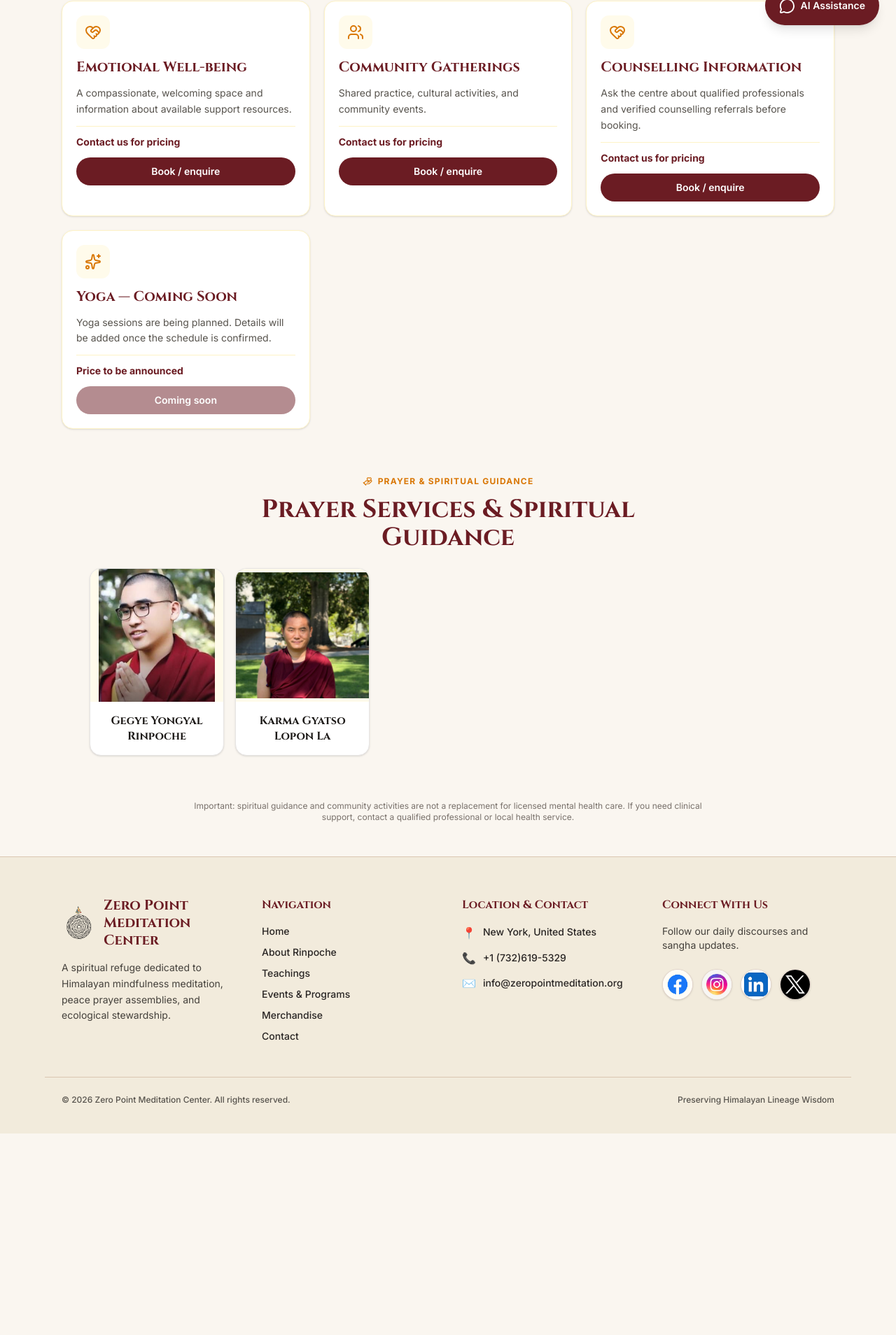
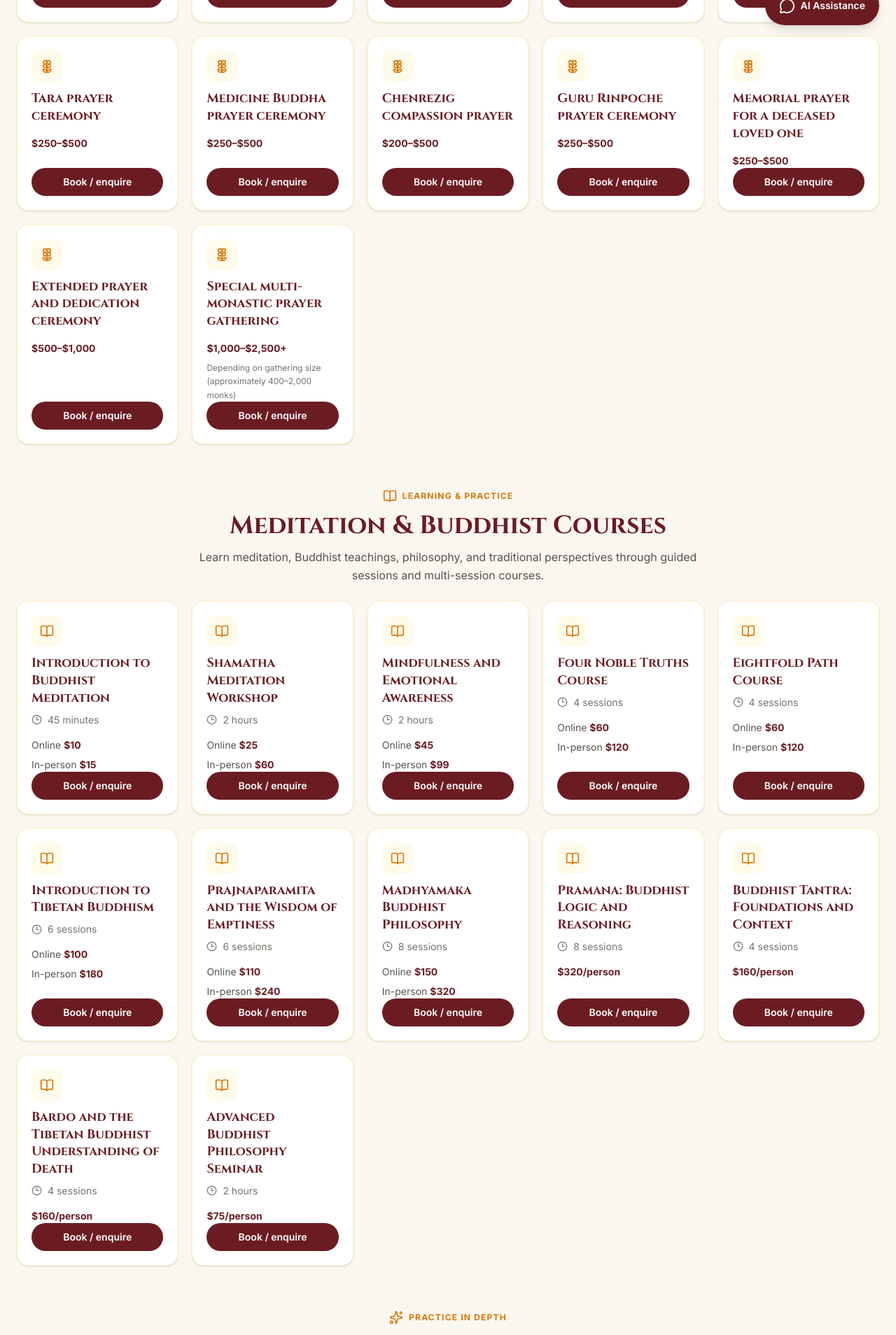
Before and after one commit to sherpaten/Zero-Point-Meditation-Center, a React (Vite) app in the folder zero-point-meditation/: page /services in a window 1280 px wide. Shown: the part 740-2648 px from the top of the page at 70% size. Before the commit the page ends 2360 px from the top, so only its background shows below. Built offline with nearby package versions, Linux system fonts and the light colour scheme.

Commit message:
Update services page with current offerings and pricing

```diff
--- a/zero-point-meditation/src/pages/Services.jsx
+++ b/zero-point-meditation/src/pages/Services.jsx
@@ -2,9 +2,96 @@ import React, { useState } from 'react';
 import BookingModal from '../components/BookingModal.jsx';
 import { Helmet } from 'react-helmet-async';
 import { motion } from 'framer-motion';
-import { HeartHandshake, Flower2, BookOpen, Sparkles, Users, HandHeart, ArrowRight } from 'lucide-react';
+import { HeartHandshake, Flower2, BookOpen, Sparkles, Users, HandHeart, Clock3, Landmark } from 'lucide-react';
 import gegyeYongyalRinpoche from "../assets/Teams/Gegye Yongyal Rinpoche's.png";
 import karmaGyatsoPhoto from "../assets/Teams/Teachers/karma Gyatso lopon la .jpeg";
+
+const prayerServices = [
+  { name: 'Short personal blessing and prayer', price: '$100–$250' },
+  { name: 'House blessing ceremony', price: '$250–$500' },
+  { name: 'New home or business blessing', price: '$300–$500' },
+  { name: 'Family prayer ceremony', price: '$250–$500' },
+  { name: 'Long-life prayer and blessing', price: '$250–$500' },
+  { name: 'Tara prayer ceremony', price: '$250–$500' },
+  { name: 'Medicine Buddha prayer ceremony', price: '$250–$500' },
+  { name: 'Chenrezig compassion prayer', price: '$200–$500' },
+  { name: 'Guru Rinpoche prayer ceremony', price: '$250–$500' },
+  { name: 'Memorial prayer for a deceased loved one', price: '$250–$500' },
+  { name: 'Extended prayer and dedication ceremony', price: '$500–$1,000' },
+  { name: 'Special multi-monastic prayer gathering', price: '$1,000–$2,500+', detail: 'Depending on gathering size (approximately 400–2,000 monks)' },
+];
+
+const courses = [
+  { name: 'Introduction to Buddhist Meditation', duration: '45 minutes', online: '$10', inPerson: '$15' },
+  { name: 'Shamatha Meditation Workshop', duration: '2 hours', online: '$25', inPerson: '$60' },
+  { name: 'Mindfulness and Emotional Awareness', duration: '2 hours', online: '$45', inPerson: '$99' },
+  { name: 'Four Noble Truths Course', duration: '4 sessions', online: '$60', inPerson: '$120' },
+  { name: 'Eightfold Path Course', duration: '4 sessions', online: '$60', inPerson: '$120' },
+  { name: 'Introduction to Tibetan Buddhism', duration: '6 sessions', online: '$100', inPerson: '$180' },
+  { name: 'Prajnaparamita and the Wisdom of Emptiness', duration: '6 sessions', online: '$110', inPerson: '$240' },
+  { name: 'Madhyamaka Buddhist Philosophy', duration: '8 sessions', online: '$150', inPerson: '$320' },
+  { name: 'Pramana: Buddhist Logic and Reasoning', duration: '8 sessions', price: '$320/person' },
+  { name: 'Buddhist Tantra: Foundations and Context', duration: '4 sessions', price: '$160/person' },
+  { name: 'Bardo and the Tibetan Buddhist Understanding of Death', duration: '4 sessions', price: '$160/person' },
+  { name: 'Advanced Buddhist Philosophy Seminar', duration: '2 hours', price: '$75/person' },
+];
+
+const retreats = [
+  { name: 'Introduction to Meditation Retreat', duration: 'Half day', price: '$75/person' },
+  { name: 'Shamatha Meditation Retreat', duration: 'Full day', price: '$125/person' },
+  { name: 'Buddhist Philosophy Day Retreat', duration: 'Full day', price: '$150/person' },
+  { name: 'Noble Tara Practice Retreat', duration: 'Full day', price: '$150/person' },
+  { name: 'Compassion and Bodhicitta Retreat', duration: 'Full day', price: '$125/person' },
+  { name: 'Weekend Buddhist Meditation Retreat', duration: '2 days', price: '$275/person' },
+  { name: 'Advanced Tibetan Buddhist Retreat', duration: '3 days', price: '$450/person' },
+  { name: 'Private Family Retreat', duration: 'Half day', price: '$500–$750' },
+  { name: 'Private Individual Retreat Instruction', duration: 'Full day', price: '$750–$1,000' },
+  { name: 'Institutional Retreat for an Organization', duration: 'Full day', price: '$1,000–$2,000' },
+];
+
+const workplaceServices = [
+  { name: 'Workplace Meditation Introduction', duration: '60 minutes', price: '$500' },
+  { name: 'Corporate Mindfulness Workshop', duration: '90 minutes', price: '$750' },
+  { name: 'Compassion and Leadership Workshop', duration: '2 hours', price: '$1,000' },
+  { name: 'Buddhist Ethics and Leadership Seminar', duration: '2 hours', price: '$1,000' },
+  { name: 'Corporate Half-Day Retreat', duration: '4 hours', price: '$1,500' },
+  { name: 'Corporate Full-Day Retreat', duration: '6–8 hours', price: '$2,500' },
+  { name: 'Executive Meditation Instruction', duration: '60 minutes', price: '$250' },
+  { name: 'Monthly Corporate Meditation Program', duration: '4 sessions', price: '$2,000' },
+  { name: 'Corporate Meditation Series', duration: '8 sessions', price: '$4,000' },
+  { name: 'Leadership and Reflective Practice Program', duration: '3 months', price: '$6,000–$12,000' },
+];
+
+function ServiceSection({ eyebrow, title, description, icon, items, category }) {
+  return (
+    <section className="space-y-6">
+      <div className="mx-auto max-w-3xl space-y-3 text-center">
+        <span className="inline-flex items-center gap-2 text-buddhist-gold font-bold text-xs uppercase tracking-widest">{icon}{eyebrow}</span>
+        <h2 className="font-serif text-3xl sm:text-4xl font-bold text-buddhist-burgundy">{title}</h2>
+        {description && <p className="text-stone-600 leading-relaxed">{description}</p>}
+      </div>
+      <div className="grid grid-cols-1 sm:grid-cols-2 lg:grid-cols-4 xl:grid-cols-5 gap-5">
+        {items.map((item) => (
+          <article key={item.name} className="flex h-full flex-col rounded-2xl border border-amber-100 bg-white p-4 sm:p-5 shadow-sm transition-shadow hover:shadow-md">
+            <div className="mb-3 flex h-11 w-11 items-center justify-center rounded-xl bg-amber-50 text-buddhist-gold">{icon}</div>
+            <h3 className="font-serif text-lg font-bold leading-snug text-buddhist-burgundy">{item.name}</h3>
+            {item.duration && <p className="mt-2 flex items-center gap-2 text-sm text-stone-500"><Clock3 size={15} />{item.duration}</p>}
+            {item.online && item.inPerson ? (
+              <div className="mt-4 space-y-2 text-sm">
+                <p className="text-stone-600">Online <strong className="text-buddhist-burgundy">{item.online}</strong></p>
+                <p className="text-stone-600">In-person <strong className="text-buddhist-burgundy">{item.inPerson}</strong></p>
+              </div>
+            ) : (
+              <p className="mt-4 text-sm font-bold text-buddhist-burgundy">{item.price}</p>
+            )}
+            {item.detail && <p className="mt-2 text-xs leading-relaxed text-stone-500">{item.detail}</p>}
+            <button type="button" onClick={() => category(item)} className="mt-auto inline-flex w-full items-center justify-center rounded-full bg-buddhist-burgundy px-4 py-2.5 mt-5 text-sm font-semibold text-white hover:opacity-90 focus:outline-none focus-visible:ring-2 focus-visible:ring-buddhist-gold focus-visible:ring-offset-2">Book / enquire</button>
+          </article>
+        ))}
+      </div>
+    </section>
+  );
+}
 
 export default function Services() {
   const [bookingOpen, setBookingOpen] = useState(false);
@@ -12,92 +99,98 @@ export default function Services() {
   const [bookingService, setBookingService] = useState('');
   const openBooking = (type, service) => {
     if (typeof window !== 'undefined' && typeof window.gtag === 'function') {
-      window.gtag('event', 'service_booking_click', {
-        service_name: service,
-        booking_type: type,
-        button_location: 'services_page'
-      });
+      window.gtag('event', 'service_booking_click', { service_name: service, booking_type: type, button_location: 'services_page' });
     }
     setBookingType(type);
     setBookingService(service);
     setBookingOpen(true);
   };
+  const bookPrayer = (item) => openBooking('service', item.name);
+  const bookCourse = (item) => openBooking('service', item.name);
+  const bookRetreat = (item) => openBooking('event', item.name);
+  const bookWorkplace = (item) => openBooking('service', item.name);
+
   return (
+    <div className="max-w-[1600px] mx-auto px-5 sm:px-6 py-12 space-y-16">
+      <Helmet>
+        <title>Prayer Services, Buddhist Courses & Retreats | Zero Point</title>
+        <meta name="description" content="Explore prayer ceremonies, Buddhist meditation courses, retreats, and workplace programs offered by Zero Point Meditation Center. View recommended prices and enquire online." />
+        <link rel="canonical" href="https://www.zeropointmeditationcenter.org/services" />
+        <meta property="og:type" content="website" />
+        <meta property="og:site_name" content="Zero Point Meditation Center" />
+        <meta property="og:url" content="https://www.zeropointmeditationcenter.org/services" />
+        <meta property="og:title" content="Prayer Services, Buddhist Courses & Retreats | Zero Point" />
+        <meta property="og:description" content="Explore prayer ceremonies, Buddhist meditation courses, retreats, and workplace programs offered by Zero Point Meditation Center." />
+        <meta name="twitter:card" content="summary" />
+        <meta name="twitter:title" content="Prayer Services, Buddhist Courses & Retreats | Zero Point" />
+        <meta name="twitter:description" content="Explore prayer ceremonies, Buddhist meditation courses, retreats, and workplace programs offered by Zero Point Meditation Center." />
+      </Helmet>
 
-      <div className="max-w-6xl mx-auto px-6 py-12 space-y-16">
-      <Helmet>
-        <title>Meditation, Prayer & Spiritual Support Services | Zero Point</title>
-        <meta name="description" content="Explore meditation, Buddhist prayer, spiritual guidance and community support offered by Zero Point Meditation Center. Contact us to learn about current services."/>
-        <link rel="canonical" href="https://www.zeropointmeditationcenter.org/services"/>
-        <meta property="og:type" content="website"/>
-        <meta property="og:site_name" content="Zero Point Meditation Center"/>
-        <meta property="og:url" content="https://www.zeropointmeditationcenter.org/services"/>
-        <meta property="og:title" content="Meditation, Prayer & Spiritual Support Services | Zero Point"/>
-        <meta property="og:description" content="Explore meditation, Buddhist prayer, spiritual guidance and community support offered by Zero Point Meditation Center. Contact us to learn about current services."/>
-        <meta name="twitter:card" content="summary"/>
-        <meta name="twitter:title" content="Meditation, Prayer & Spiritual Support Services | Zero Point"/>
-        <meta name="twitter:description" content="Explore meditation, Buddhist prayer, spiritual guidance and community support offered by Zero Point Meditation Center. Contact us to learn about current services."/>
-      </Helmet>
       <motion.header initial={{ opacity: 0, y: -16 }} animate={{ opacity: 1, y: 0 }} className="text-center max-w-3xl mx-auto space-y-4">
-        <span className="inline-flex items-center gap-2 text-buddhist-gold font-bold text-xs uppercase tracking-widest"><Sparkles size={14}/> Explore and connect</span>
-        <h1 className="font-serif text-4xl sm:text-5xl font-bold text-buddhist-burgundy">Services, Classes & Community</h1>
-        <p className="text-stone-600 leading-relaxed">Explore meditation, spiritual guidance, community activities, and well-being resources. Ask the centre’s chatbot preview a question to find your next step.</p>
+        <span className="inline-flex items-center gap-2 text-buddhist-gold font-bold text-xs uppercase tracking-widest"><Sparkles size={14} /> Explore and connect</span>
+        <h1 className="font-serif text-4xl sm:text-5xl font-bold text-buddhist-burgundy">Services, Courses & Retreats</h1>
+        <p className="text-stone-600 leading-relaxed">Explore the services currently offered by Zero Point Meditation Center, with recommended pricing for online and in-person experiences where available. Select any service to send a booking enquiry; the centre will confirm availability and the final amount before payment.</p>
       </motion.header>
 
-      <section className="grid grid-cols-1 sm:grid-cols-2 lg:grid-cols-3 gap-5">
-        {[
-          { icon: <Flower2 size={24}/>, title: 'Meditation & Mindfulness', text: 'Group practice, meditation instruction, and opportunities to build a personal practice.', price: 'Contact us for pricing' },
-          { icon: <BookOpen size={24}/>, title: 'Meditation & Buddhist Practices', text: 'Meditation instruction and Buddhist practices, including online prayer programs planned for 2027.', price: 'Contact us for details' },
-          { icon: <BookOpen size={24}/>, title: 'Prayers & Spiritual Guidance', text: 'Traditional prayers and Buddhist spiritual guidance.', price: '$350 per lama / $1755 for 5 lamas' },
-          { icon: <HeartHandshake size={24}/>, title: 'Emotional Well-being', text: 'A compassionate, welcoming space and information about available support resources.', price: 'Contact us for pricing' },
-          { icon: <Users size={24}/>, title: 'Community Gatherings', text: 'Shared practice, cultural activities, and community events.', price: 'Contact us for pricing' },
-          { icon: <HeartHandshake size={24}/>, title: 'Counselling Information', text: 'Ask the centre about qualified professionals and verified counselling referrals before booking.', price: 'Contact us for pricing' },
-          { icon: <Sparkles size={24}/>, title: 'Yoga — Coming Soon', text: 'Yoga sessions are being planned. Details will be added once the schedule is confirmed.', price: 'Price to be announced' },
-        ].map(item => <article key={item.title} className="rounded-2xl border border-amber-100 bg-white p-4 sm:p-5 shadow-sm space-y-3">
-          <div className="flex h-12 w-12 items-center justify-center rounded-xl bg-amber-50 text-buddhist-gold">{item.icon}</div>
-          <h2 className="font-serif text-xl font-bold text-buddhist-burgundy">{item.title}</h2>
-          <p className="text-sm leading-relaxed text-stone-600">{item.text}</p>
-          <div className="border-t border-amber-100 pt-3 space-y-3"><p className="text-sm font-bold text-buddhist-burgundy">{item.price}</p><button type="button" onClick={() => openBooking(item.title === 'Yoga — Coming Soon' ? 'event' : 'service', item.title)} disabled={item.title === 'Yoga — Coming Soon'} className="inline-flex w-full items-center justify-center rounded-full bg-buddhist-burgundy px-4 py-2.5 text-sm font-semibold text-white hover:opacity-90 disabled:cursor-not-allowed disabled:opacity-50">{item.title === 'Yoga — Coming Soon' ? 'Coming soon' : 'Book / enquire'}</button></div>
-        </article>)}
-      </section>
+      <ServiceSection
+        eyebrow="Prayer & spiritual support"
+        title="Prayer Services & Blessing Ceremonies"
+        description="Traditional Buddhist prayers, blessings, dedications, and ceremonies for individuals, families, homes, and communities."
+        icon={<Flower2 size={20} />}
+        items={prayerServices}
+        category={bookPrayer}
+      />
+
+      <ServiceSection
+        eyebrow="Learning & practice"
+        title="Meditation & Buddhist Courses"
+        description="Learn meditation, Buddhist teachings, philosophy, and traditional perspectives through guided sessions and multi-session courses."
+        icon={<BookOpen size={20} />}
+        items={courses}
+        category={bookCourse}
+      />
+
+      <ServiceSection
+        eyebrow="Practice in depth"
+        title="Meditation & Buddhist Retreats"
+        description="Half-day, full-day, multi-day, private, and organizational retreats for deeper study and practice."
+        icon={<Sparkles size={20} />}
+        items={retreats}
+        category={bookRetreat}
+      />
+
+      <ServiceSection
+        eyebrow="Organizations & leadership"
+        title="Workplace & Corporate Programs"
+        description="Meditation, mindfulness, compassion, ethics, and reflective leadership programs for teams and organizations."
+        icon={<Landmark size={20} />}
+        items={workplaceServices}
+        category={bookWorkplace}
+      />
 
       <section className="space-y-6">
         <div className="text-center max-w-2xl mx-auto space-y-3">
-          <span className="inline-flex items-center gap-2 text-buddhist-gold font-bold text-xs uppercase tracking-widest"><HandHeart size={14}/> Prayer & Spiritual Guidance</span>
-          <h2 className="font-serif text-3xl sm:text-4xl font-bold text-buddhist-burgundy">Prayer Services & Spiritual Guidance</h2>
+          <span className="inline-flex items-center gap-2 text-buddhist-gold font-bold text-xs uppercase tracking-widest"><HandHeart size={14} /> Meet our guides</span>
+          <h2 className="font-serif text-3xl sm:text-4xl font-bold text-buddhist-burgundy">Prayer & Spiritual Guidance</h2>
+          <p className="text-stone-600 leading-relaxed">Learn more about our teachers and spiritual guides.</p>
         </div>
         <div className="grid grid-cols-2 gap-4 sm:grid-cols-3 lg:grid-cols-4 xl:grid-cols-5 max-w-5xl mx-auto">
           {[
-            {
-              name: "Gegye Yongyal Rinpoche",
-              image: gegyeYongyalRinpoche,
-              alt: "Gegye Yongyal Rinpoche"
-            },
-            {
-              name: "Karma Gyatso Lopon La",
-              image: karmaGyatsoPhoto,
-              alt: "Karma Gyatso Lopon La"
-            }
+            { name: "Gegye Yongyal Rinpoche", image: gegyeYongyalRinpoche, alt: "Gegye Yongyal Rinpoche" },
+            { name: "Karma Gyatso Lopon La", image: karmaGyatsoPhoto, alt: "Karma Gyatso Lopon La" }
           ].map((guide) => (
             <a key={guide.name} href="/teachers" aria-label={`Learn more about ${guide.name} on the Teachers page`} className="block overflow-hidden rounded-2xl border border-stone-200 bg-white shadow-sm transition-shadow hover:shadow-lg focus:outline-none focus-visible:ring-2 focus-visible:ring-buddhist-gold focus-visible:ring-offset-2">
               <div className="aspect-square overflow-hidden bg-amber-50 flex items-center justify-center">
-                <img
-                  src={guide.image}
-                  alt={guide.alt}
-                  loading="lazy"
-                  className="h-full w-full object-contain object-center"
-                />
+                <img src={guide.image} alt={guide.alt} loading="lazy" className="h-full w-full object-contain object-center" />
               </div>
-              <div className="space-y-1.5 p-3 sm:p-4 text-center">
-                <h3 className="font-serif text-sm sm:text-base font-bold text-stone-900 leading-snug">{guide.name}</h3>
-              </div>
+              <div className="space-y-1.5 p-3 sm:p-4 text-center"><h3 className="font-serif text-sm sm:text-base font-bold text-stone-900 leading-snug">{guide.name}</h3></div>
             </a>
           ))}
         </div>
       </section>
 
       <BookingModal open={bookingOpen} onClose={() => setBookingOpen(false)} initialType={bookingType} initialService={bookingService} />
-      <p className="text-xs text-stone-500 text-center max-w-3xl mx-auto">Important: spiritual guidance and community activities are not a replacement for licensed mental health care. If you need clinical support, contact a qualified professional or local health service.</p>
+      <p className="text-xs text-stone-500 text-center max-w-3xl mx-auto">Prices are recommended starting ranges and may vary depending on the service, location, group size, and arrangements. Please wait for the centre to confirm your booking and final amount before making payment. Spiritual guidance and community activities are not a replacement for licensed mental health care.</p>
     </div>
   );
 }
```
